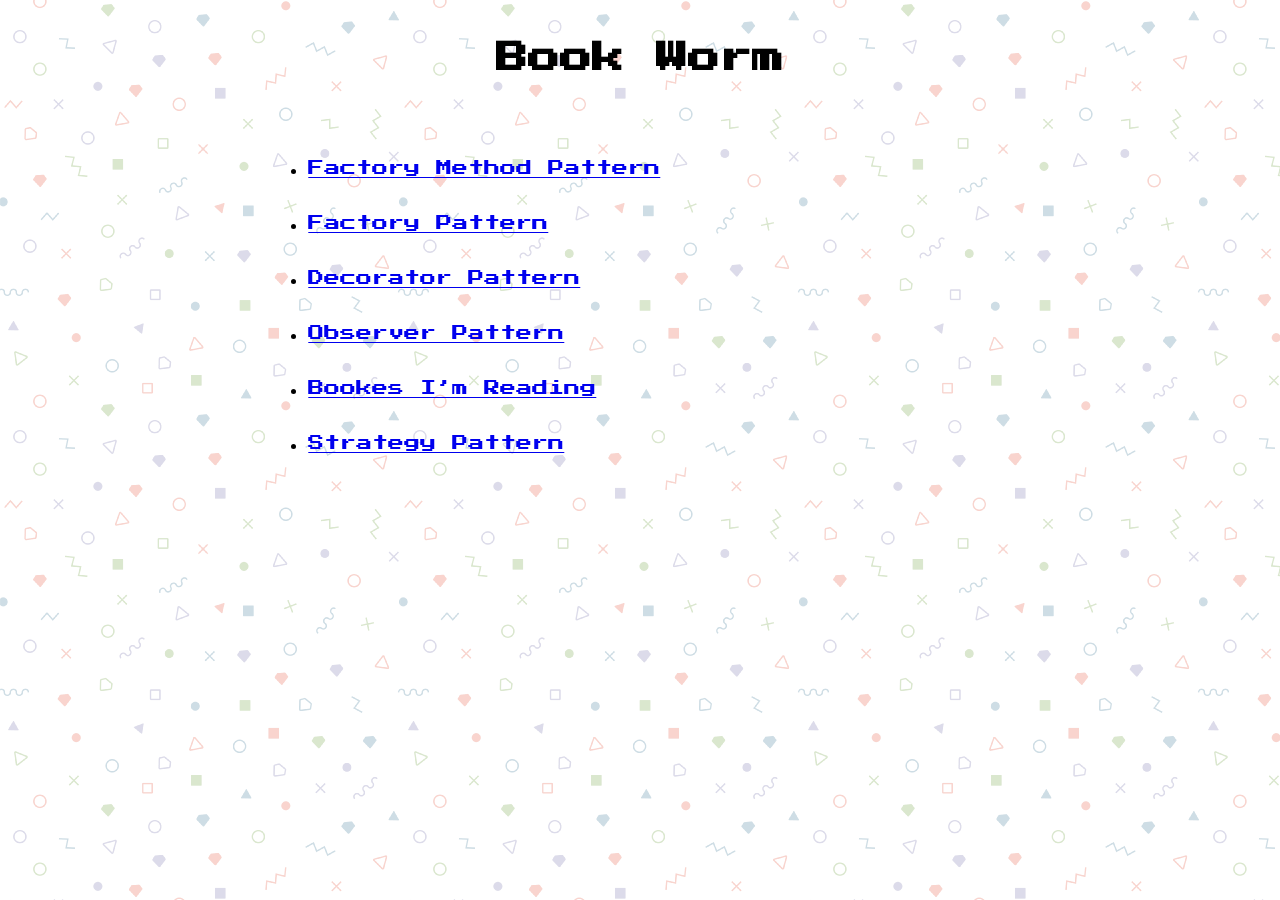
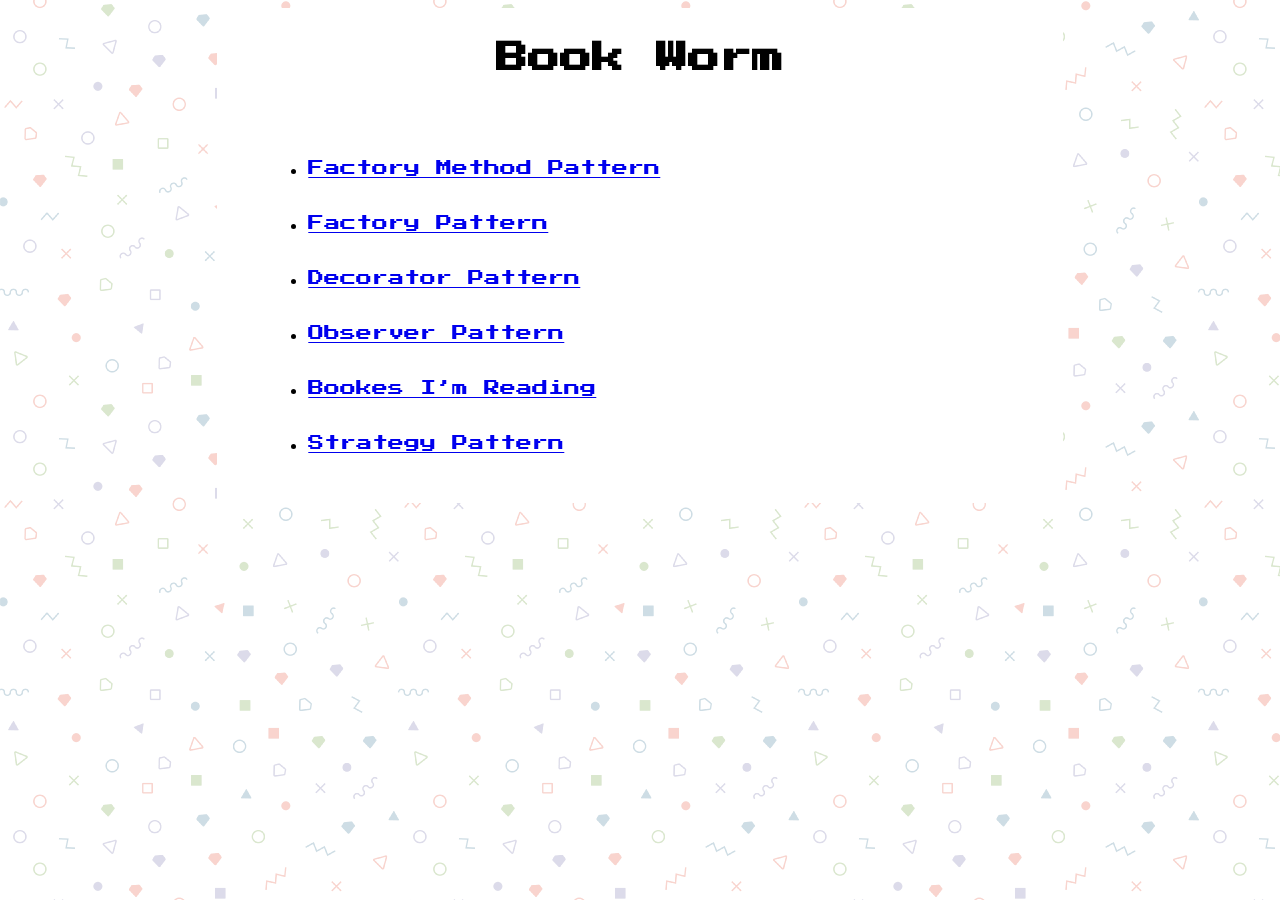
Before and after one commit to MannixSuo/docs, a Jekyll site: the page built from index.md, in a window 1280 px wide. Built offline with Jekyll 4.4.1, drawn with Linux system fonts in a browser that asks for light colours; the repository's description, which GitHub fills in, is left out.

Commit message:
change background color

```diff
--- a/_sass/_base.scss
+++ b/_sass/_base.scss
@@ -2,7 +2,6 @@
 @import url('https://fonts.googleapis.com/css?family=Press+Start+2P&display=swap');
 
 html {
-    background-color: $htmlBackgroundColor;
     font-family: 'Press Start 2P', cursive;
     background-image: url(/assets/images/memphis-colorful.png)
 }
@@ -26,6 +25,7 @@ pre ,blockquote{
     margin: 0 auto;
     width: 65%;
     padding: 1%;
+    background-color: $postBackgroundColor;
 }
 
 .language-Java{
--- a/_sass/_base_color.scss
+++ b/_sass/_base_color.scss
@@ -2,3 +2,4 @@ $htmlBackgroundColor:#f5f5d5;
 $baseFontColor:black;
 $codeBackgroundColor:#f5f2f0;
 $borderColor:#e0dfcc;
+$postBackgroundColor: white;
```
